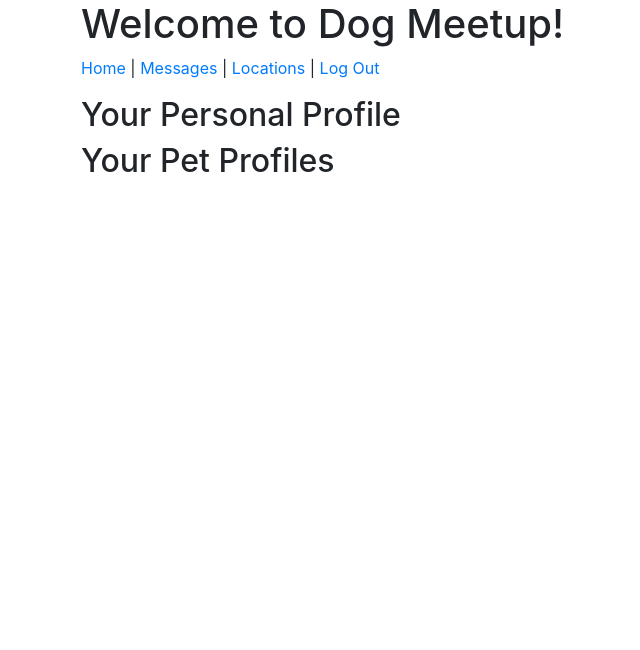
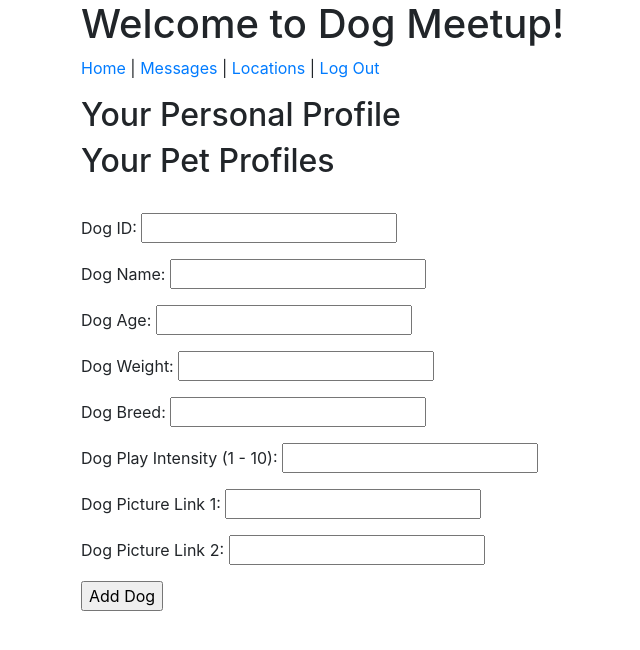
Before and after one commit to JackGilligan/Dog-Owners-Meetup-W4111-Project, a Flask app: template templates/index.html in a window 1280 px wide. Shown: the top 650 px of the page, without its empty margins (159-799 px from the left). Run offline with Flask 2, Linux system fonts and the light colour scheme; the template is opened without the code that fills it, so the values that code supplies are empty; parts of the project's set-up code (start-up, migrations or seed data) failed here and were passed over; some libraries are stand-ins or nearby versions.

Commit message:
Add form to allow users to add dogs

```diff
--- a/server.py
+++ b/server.py
@@ -231,12 +231,30 @@ def messages():
 
 
 # Example of adding new data to the database
-@app.route('/add', methods=['POST'])
-def add():
-  name = request.form['name']
-  print name
-  cmd = 'INSERT INTO test(name) VALUES (:name1)';
-  g.conn.execute(text(cmd), name1 = name);
+@app.route('/add_dog', methods=['POST'])
+def add_dog():
+
+  g.conn.execute(
+    """
+    INSERT INTO
+      dog(dog_id, name, age, weight, breed, play_intensity, picture1, picture2)
+    VALUES
+      (%(dog_id)s, %(name)s, %(age)s, %(weight)s, %(breed)s, %(intensity)s, %(picture1)s, %(picture2)s);
+    """,
+    request.form
+  )
+
+  g.conn.execute(
+    """
+    INSERT INTO
+      dog_owned_by(dog_id, owner_id)
+    VALUES
+      (%(dog_id)s, %(owner_id)s);
+    """,
+    dog_id=request.form['dog_id'],
+    owner_id=session['person_id']
+  )
+
   return redirect('/')
 
 
@@ -268,7 +286,7 @@ def login():
       )
 
       for result2 in cursor:
-        person_id = result2[0][0]
+        person_id = result2[0]
         person_name = result2['name']
         session['person_id'] = person_id
         session['person_name'] = person_name
@@ -302,18 +320,6 @@ if __name__ == "__main__":
   @click.argument('HOST', default='0.0.0.0')
   @click.argument('PORT', default=8111, type=int)
   def run(debug, threaded, host, port):
-    """
-    This function handles command line parameters.
-    Run the server using
-
-        python server.py
-
-    Show the help text using
-
-        python server.py --help
-
-    """
-
     HOST, PORT = host, port
     print "running on %s:%d" % (HOST, PORT)
     app.secret_key = os.urandom(12)
--- a/templates/index.html
+++ b/templates/index.html
@@ -29,6 +29,18 @@
     {{ row|safe }}
     {% endfor %}
 
+    <form method="POST" action="/add_dog">
+      <p>Dog ID: <input type="number" name="dog_id"></p>
+      <p>Dog Name: <input type="text" name="name"></p>
+      <p>Dog Age: <input type="number" name="age"></p>
+      <p>Dog Weight: <input type="number" name="weight"></p>
+      <p>Dog Breed: <input type="text" name="breed"></p>
+      <p>Dog Play Intensity (1 - 10): <input type="number" name="intensity"></p>
+      <p>Dog Picture Link 1: <input type="text" name="picture1"></p>
+      <p>Dog Picture Link 2: <input type="text" name="picture2"></p>
+      <input type="submit" value="Add Dog">
+    </form>
+
   </div>
 </body>
 
```
